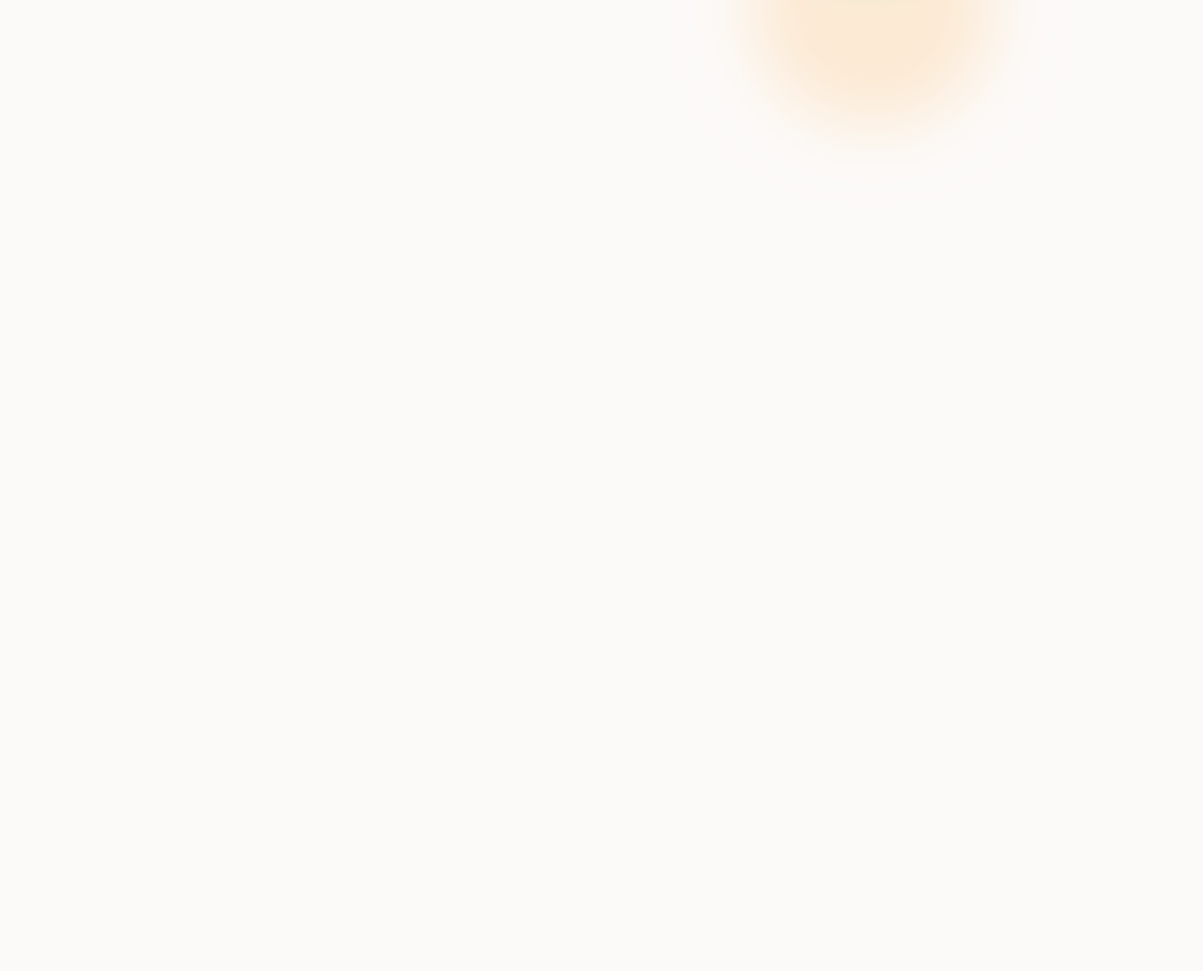
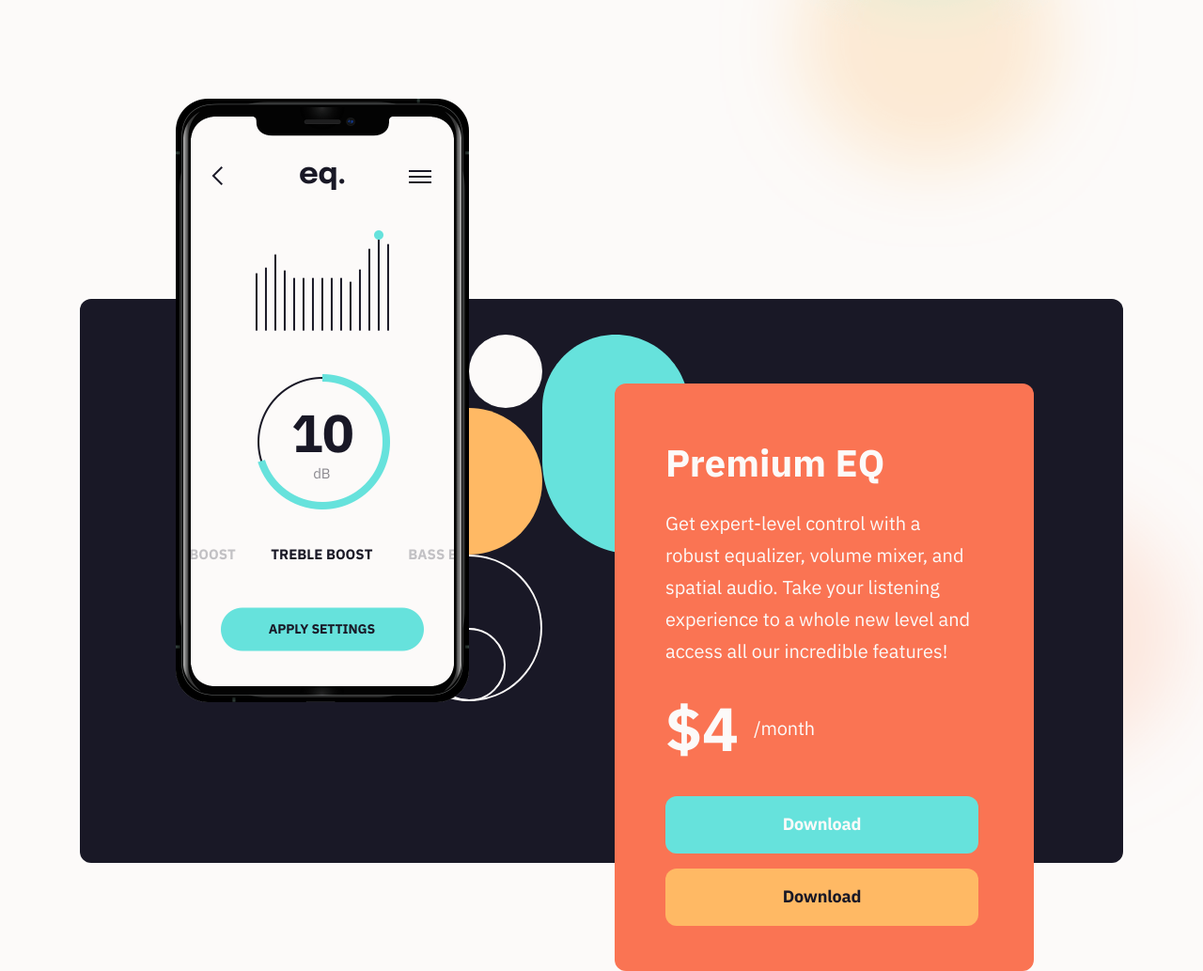
Before and after one commit to nyplex/Equalizer-challenge, a plain HTML site: page index.html in a window 1280 px wide. Shown: the part 547-1580 px from the top of the page at 94% size. Before the commit the page ends 800 px from the top, so only its background shows below. Drawn offline with Linux system fonts and the light colour scheme.

Commit message:
styling main section for large screen

```diff
--- a/dart-sass/main.scss
+++ b/dart-sass/main.scss
@@ -1,6 +1,7 @@
 /////////// Fonts ///////////
 @import url('https://fonts.googleapis.com/css2?family=IBM+Plex+Sans:wght@400;500;700&display=swap');
-$imb: 'IBM Plex Sans', sans-serif;
+$imb: 'IBM Plex Sans',
+sans-serif;
 
 /////////// Colors ///////////
 $blue: #66E2DC;
@@ -8,6 +9,33 @@ $orange: #FA7453;
 $yellow: #FFB964;
 $white: #FCFAF9;
 $black: #191826;
+
+/////////// Colors ///////////
+.btn {
+    width: 333px;
+    height: 61px;
+    border-radius: 12px;
+    border: none;
+    font-family: $imb;
+    font-weight: 700;
+    font-size: 18px;
+    line-height: 32px;
+    letter-spacing: -0.18px;
+    text-align: center;
+    margin-left: 54px;
+    margin-bottom: 16px;
+}
+
+.btn-blue {
+    background-color: $blue;
+    color: $white;
+}
+
+.btn-yellow {
+    background-color: $yellow;
+    color: $black;
+    margin-bottom: 48px;
+}
 
 /////////// Body ///////////
 body {
@@ -19,6 +47,7 @@ body {
     background-size: cover;
 }
 
+/////////// Header ///////////
 header {
     display: flex;
 }
@@ -28,13 +57,16 @@ header {
     margin-left: auto;
     padding-top: 62px;
     padding-left: 40px;
+
     @media screen and(max-width: 768px) {
         padding-left: 24px;
         padding-right: 24px;
     }
+
     img {
         width: 146px;
     }
+
     h1 {
         font-family: $imb;
         font-weight: 700;
@@ -44,6 +76,7 @@ header {
         color: $black;
         margin-top: 127px;
         margin-bottom: 40px;
+
         @media screen and(max-width: 1060px) {
             margin-top: 95px;
             font-size: 64px;
@@ -51,6 +84,7 @@ header {
             letter-spacing: -0.73px;
             margin-bottom: 28px;
         }
+
         @media screen and(max-width: 640px) {
             margin-top: 64px;
             font-size: 40px;
@@ -59,6 +93,7 @@ header {
             margin-bottom: 20px;
         }
     }
+
     p {
         font-family: $imb;
         font-weight: 400;
@@ -67,10 +102,12 @@ header {
         color: $black;
         margin-top: 0;
         margin-bottom: 0;
+
         @media screen and(max-width: 1060px) {
             font-size: 18px;
             line-height: 28px;
         }
+
         @media screen and(max-width: 640px) {
             font-size: 16px;
             line-height: 26px;
@@ -84,19 +121,99 @@ header {
     margin-left: auto;
     position: relative;
     overflow: hidden;
+
     @media screen and(max-width: 1060px) {
         max-width: 266px;
     }
+
     @media screen and(max-width:768px) {
         display: none;
     }
+
     img {
         position: absolute;
         width: 100%;
         right: 0;
         top: -40px;
+
         @media screen and(max-width: 1060px) {
             top: -32px;
         }
     }
 }
+
+
+/////////// Main Content ///////////
+
+main {
+    max-width: 1110px;
+    margin: auto;
+    background-color: $black;
+    border-radius: 12px;
+    position: relative;
+    margin-top: 321px;
+    min-height: 600px;
+}
+
+.main-bg {
+    position: absolute;
+    top: -40px;
+    left: 336px;
+}
+
+.main-app {
+    max-width: 312px;
+    position: absolute;
+    top: -213px;
+    left: 102px;
+}
+
+.main-content {
+    max-width: 446px;
+    background-color: $orange;
+    border-radius: 12px;
+    position: absolute;
+    right: 95px;
+    top: 90px;
+    h2 {
+        font-family: $imb;
+        font-weight: 700;
+        font-size: 40px;
+        line-height: 52px;
+        color: $white;
+        padding-left: 54px;
+        margin: 58px auto 22px auto;
+    }
+
+    p {
+        padding-left: 54px;
+        padding-right: 59px;
+        font-family: $imb;
+        font-weight: 400;
+        font-size: 20px;
+        line-height: 34px;
+        color: $white;
+        margin: 0 auto 39px auto;
+    }
+
+    h3 {
+        font-family: $imb;
+        font-weight: 700;
+        font-size: 65px;
+        line-height: 52px;
+        color: $white;
+        position: relative;
+        padding-left: 54px;
+        margin: 0 auto 46px auto;
+        span {
+            font-weight: 400;
+            font-size: 20px;
+            line-height: 32px;
+            letter-spacing: -0.2px;
+            position: absolute;
+            top: 50%;
+            transform: translateY(-50%);
+            margin-left: 16px;
+        }
+    }
+}
--- a/index.html
+++ b/index.html
@@ -25,7 +25,19 @@
       <img class="bg-pattern-top" src="assets/images/bg-pattern-1.svg" alt="Illustration">
     </div>
   </header>
-  <main></main>
+  <main>
+    <img src="assets/images/bg-pattern-2.svg" alt="Background Pattern" class="main-bg">
+    <img src="assets/images/illustration-app.png" alt="App Illustration" class="main-app">
+    <div class="main-content">
+      <h2>Premium EQ</h2>
+      <p>
+        Get expert-level control with a robust equalizer, volume mixer, and spatial audio. Take your listening experience to a whole new level and access all our incredible features!
+      </p>
+      <h3>$4 <span>/month</span></h3>
+      <button class="btn btn-blue">Download</button>
+      <button class="btn btn-yellow">Download</button>
+    </div>
+  </main>
 </body>
 
 </html>
```
Also changed, not shown: assets/style.css, 1 other file.
